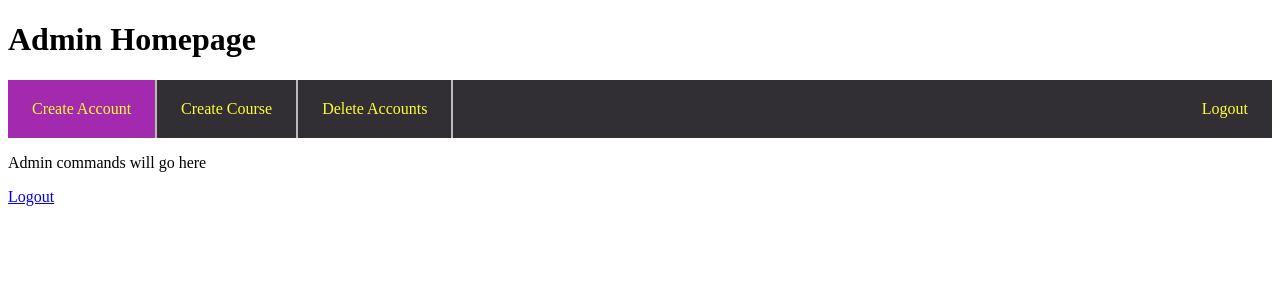
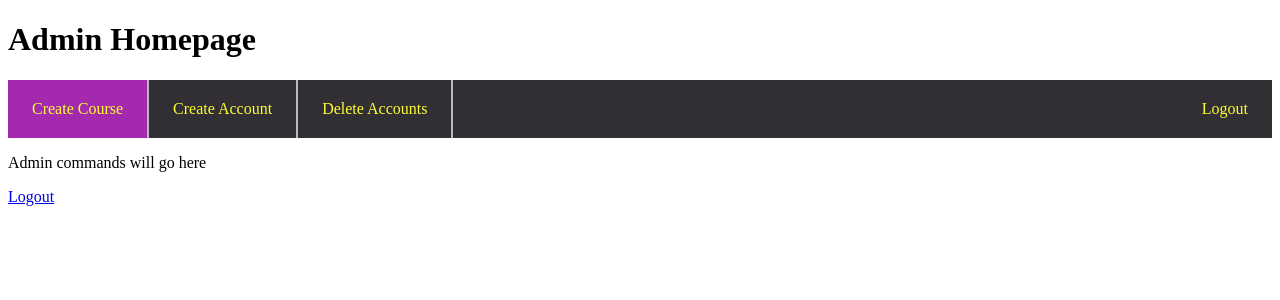
Before and after one commit to nmscannell/TaScheduleizer, a Django app: page /administrator/ in a window 1280 px wide. Shown: the top 300 px of the page. Run offline with Django 3.2, Linux system fonts and the light colour scheme.

Commit message:
navigation bar

```diff
--- a/templates/Accounts/AdminHome.html
+++ b/templates/Accounts/AdminHome.html
@@ -42,8 +42,8 @@ li a:hover:not(.active) {
 <h1> Admin Homepage </h1>
 
 <ul>
-    <li><a class="active" href="/createaccount/">Create Account</a></li>
-    <li><a href=" ">Create Course</a></li>
+    <li><a class="active" href=" ">Create Course</a></li>
+    <li><a href="/createaccount/">Create Account</a></li>
      <li><a href="deleteaccount">Delete Accounts</a></li>
      <li style="float:right"><a href="/login/">Logout</a></li>
 </ul>
```
Also changed, not shown: 1 other file.
